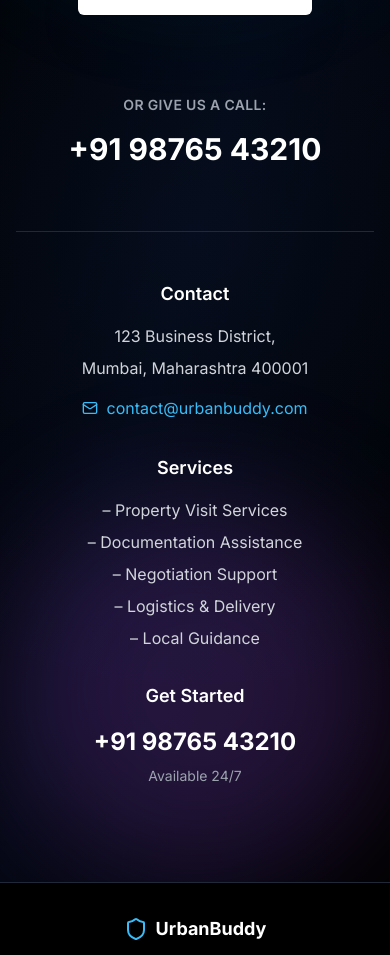
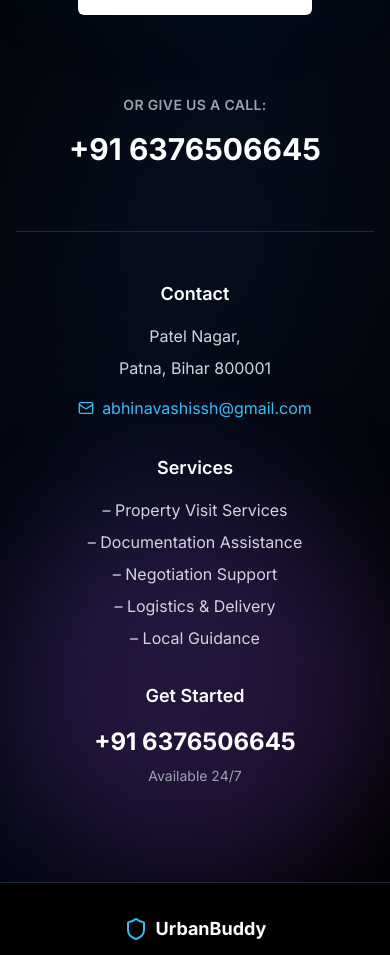
Before and after one commit to abhinavashish15/UrbanBuddy, a Next.js app in the folder frontend/: page / in a window 390 px wide. Shown: the part 10225-11180 px from the top of the page. Built offline with nearby package versions, Linux system fonts and the light colour scheme; no server answers.

Commit message:
Update contact information on HomePage, including phone number and email address, to reflect new details for better user communication.

```diff
--- a/frontend/app/page.tsx
+++ b/frontend/app/page.tsx
@@ -429,8 +429,8 @@ export default function HomePage() {
             </Link>
             <div className="mt-8">
               <p className="text-sm font-semibold text-gray-400 uppercase tracking-wide mb-4">Or give us a call:</p>
-              <a href="tel:+919876543210" className="text-3xl font-bold hover:text-primary-400 transition-colors">
-                +91 98765 43210
+              <a href="tel:+916376506645" className="text-3xl font-bold hover:text-primary-400 transition-colors">
+                +91 6376506645
               </a>
             </div>
           </div>
@@ -438,11 +438,11 @@ export default function HomePage() {
           <div className="mt-16 grid gap-8 md:grid-cols-3 border-t border-gray-800 pt-12">
             <div className="text-center">
               <h3 className="text-lg font-semibold mb-4 text-white">Contact</h3>
-              <p className="text-gray-300 mb-2">123 Business District,</p>
-              <p className="text-gray-300 mb-4">Mumbai, Maharashtra 400001</p>
-              <a href="mailto:contact@urbanbuddy.com" className="text-primary-400 hover:text-primary-300 inline-flex items-center gap-2 transition-colors">
+              <p className="text-gray-300 mb-2">Patel Nagar,</p>
+              <p className="text-gray-300 mb-4">Patna, Bihar 800001</p>
+              <a href="mailto:abhinavashissh@gmail.com" className="text-primary-400 hover:text-primary-300 inline-flex items-center gap-2 transition-colors">
                 <Mail className="h-4 w-4" />
-                contact@urbanbuddy.com
+                abhinavashissh@gmail.com
               </a>
             </div>
             <div className="text-center">
@@ -457,7 +457,7 @@ export default function HomePage() {
             </div>
             <div className="text-center">
               <h3 className="text-lg font-semibold mb-4 text-white">Get Started</h3>
-              <p className="text-2xl font-bold mb-2">+91 98765 43210</p>
+              <p className="text-2xl font-bold mb-2">+91 6376506645</p>
               <p className="text-sm text-gray-400">Available 24/7</p>
             </div>
           </div>
```
